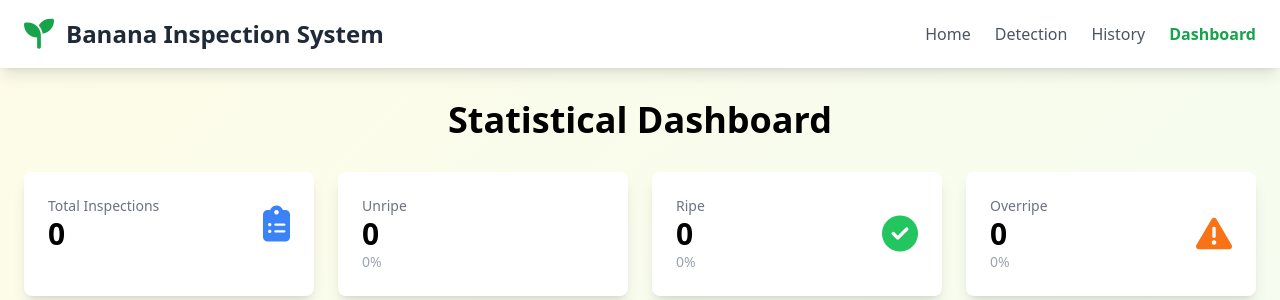
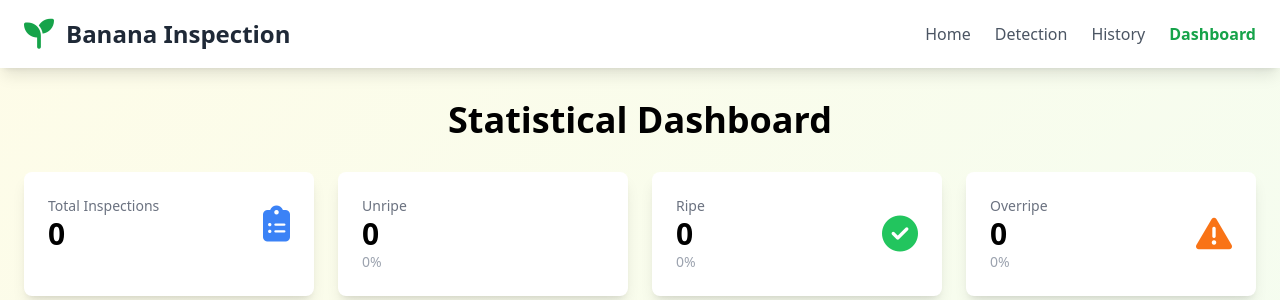
Before and after one commit to marjonvera2005-creator/banana_detection, a Flask app: page /dashboard in a window 1280 px wide. Shown: the top 300 px of the page. Run offline with Flask 3, Linux system fonts and the light colour scheme; parts of the project's set-up code (start-up, migrations or seed data) failed here and were passed over; some libraries are stand-ins or nearby versions.

Commit message:
Update dashboard.html

```diff
--- a/banana/templates/dashboard.html
+++ b/banana/templates/dashboard.html
@@ -10,13 +10,13 @@
 </head>
 <body class="bg-gradient-to-br from-yellow-50 to-green-50 min-h-screen">
     <nav class="bg-white shadow-lg">
-        <div class="container mx-auto px-6 py-4">
-            <div class="flex items-center justify-between">
-                <div class="flex items-center space-x-3">
-                    <i class="fas fa-seedling text-3xl text-green-600"></i>
-                    <span class="text-2xl font-bold text-gray-800">Banana Inspection System</span>
+        <div class="container mx-auto px-4 sm:px-6 py-4">
+            <div class="flex items-center justify-between flex-wrap">
+                <div class="flex items-center space-x-2 sm:space-x-3">
+                    <i class="fas fa-seedling text-2xl sm:text-3xl text-green-600"></i>
+                    <span class="text-lg sm:text-2xl font-bold text-gray-800">Banana Inspection</span>
                 </div>
-                <div class="flex space-x-6">
+                <div class="flex space-x-3 sm:space-x-6 text-sm sm:text-base mt-2 sm:mt-0">
                     <a href="/" class="text-gray-600 hover:text-green-600">Home</a>
                     <a href="/detect" class="text-gray-600 hover:text-green-600">Detection</a>
                     <a href="/history" class="text-gray-600 hover:text-green-600">History</a>
@@ -26,74 +26,74 @@
         </div>
     </nav>
 
-    <div class="container mx-auto px-6 py-8">
-        <h1 class="text-4xl font-bold text-center mb-8">Statistical Dashboard</h1>
+    <div class="container mx-auto px-4 sm:px-6 py-6 sm:py-8">
+        <h1 class="text-2xl sm:text-3xl md:text-4xl font-bold text-center mb-6 sm:mb-8">Statistical Dashboard</h1>
 
-        <div class="grid md:grid-cols-4 gap-6 mb-8">
-            <div class="bg-white rounded-lg shadow-lg p-6">
+        <div class="grid grid-cols-2 md:grid-cols-4 gap-3 sm:gap-4 md:gap-6 mb-6 sm:mb-8">
+            <div class="bg-white rounded-lg shadow-lg p-4 sm:p-6">
                 <div class="flex items-center justify-between">
                     <div>
-                        <p class="text-gray-500 text-sm">Total Inspections</p>
-                        <p class="text-3xl font-bold">{{ total }}</p>
+                        <p class="text-gray-500 text-xs sm:text-sm">Total Inspections</p>
+                        <p class="text-2xl sm:text-3xl font-bold">{{ total }}</p>
                     </div>
-                    <i class="fas fa-clipboard-list text-4xl text-blue-500"></i>
+                    <i class="fas fa-clipboard-list text-2xl sm:text-3xl md:text-4xl text-blue-500"></i>
                 </div>
             </div>
 
-            <div class="bg-white rounded-lg shadow-lg p-6">
+            <div class="bg-white rounded-lg shadow-lg p-4 sm:p-6">
                 <div class="flex items-center justify-between">
                     <div>
-                        <p class="text-gray-500 text-sm">Unripe</p>
-                        <p class="text-3xl font-bold">{{ stats.unripe }}</p>
-                        <p class="text-sm text-gray-400">{{ (stats.unripe / total * 100)|round(1) if total > 0 else 0 }}%</p>
+                        <p class="text-gray-500 text-xs sm:text-sm">Unripe</p>
+                        <p class="text-2xl sm:text-3xl font-bold">{{ stats.unripe }}</p>
+                        <p class="text-xs sm:text-sm text-gray-400">{{ (stats.unripe / total * 100)|round(1) if total > 0 else 0 }}%</p>
                     </div>
-                    <i class="fas fa-banana text-4xl text-yellow-500"></i>
+                    <i class="fas fa-banana text-2xl sm:text-3xl md:text-4xl text-yellow-500"></i>
                 </div>
             </div>
 
-            <div class="bg-white rounded-lg shadow-lg p-6">
+            <div class="bg-white rounded-lg shadow-lg p-4 sm:p-6">
                 <div class="flex items-center justify-between">
                     <div>
-                        <p class="text-gray-500 text-sm">Ripe</p>
-                        <p class="text-3xl font-bold">{{ stats.ripe }}</p>
-                        <p class="text-sm text-gray-400">{{ (stats.ripe / total * 100)|round(1) if total > 0 else 0 }}%</p>
+                        <p class="text-gray-500 text-xs sm:text-sm">Ripe</p>
+                        <p class="text-2xl sm:text-3xl font-bold">{{ stats.ripe }}</p>
+                        <p class="text-xs sm:text-sm text-gray-400">{{ (stats.ripe / total * 100)|round(1) if total > 0 else 0 }}%</p>
                     </div>
-                    <i class="fas fa-check-circle text-4xl text-green-500"></i>
+                    <i class="fas fa-check-circle text-2xl sm:text-3xl md:text-4xl text-green-500"></i>
                 </div>
             </div>
 
-            <div class="bg-white rounded-lg shadow-lg p-6">
+            <div class="bg-white rounded-lg shadow-lg p-4 sm:p-6">
                 <div class="flex items-center justify-between">
                     <div>
-                        <p class="text-gray-500 text-sm">Overripe</p>
-                        <p class="text-3xl font-bold">{{ stats.overripe }}</p>
-                        <p class="text-sm text-gray-400">{{ (stats.overripe / total * 100)|round(1) if total > 0 else 0 }}%</p>
+                        <p class="text-gray-500 text-xs sm:text-sm">Overripe</p>
+                        <p class="text-2xl sm:text-3xl font-bold">{{ stats.overripe }}</p>
+                        <p class="text-xs sm:text-sm text-gray-400">{{ (stats.overripe / total * 100)|round(1) if total > 0 else 0 }}%</p>
                     </div>
-                    <i class="fas fa-exclamation-triangle text-4xl text-orange-500"></i>
+                    <i class="fas fa-exclamation-triangle text-2xl sm:text-3xl md:text-4xl text-orange-500"></i>
                 </div>
             </div>
         </div>
 
-        <div class="grid md:grid-cols-2 gap-8">
-            <div class="bg-white rounded-lg shadow-lg p-6">
-                <h2 class="text-2xl font-bold mb-6">Distribution Chart</h2>
+        <div class="grid grid-cols-1 lg:grid-cols-2 gap-6 sm:gap-8">
+            <div class="bg-white rounded-lg shadow-lg p-4 sm:p-6">
+                <h2 class="text-lg sm:text-xl md:text-2xl font-bold mb-4 sm:mb-6">Distribution Chart</h2>
                 <canvas id="pieChart"></canvas>
             </div>
 
-            <div class="bg-white rounded-lg shadow-lg p-6">
-                <h2 class="text-2xl font-bold mb-6">Quality Overview</h2>
+            <div class="bg-white rounded-lg shadow-lg p-4 sm:p-6">
+                <h2 class="text-lg sm:text-xl md:text-2xl font-bold mb-4 sm:mb-6">Quality Overview</h2>
                 <canvas id="barChart"></canvas>
             </div>
         </div>
 
-        <div class="mt-8 bg-white rounded-lg shadow-lg p-6">
-            <h2 class="text-2xl font-bold mb-6">Rotten Bananas</h2>
-            <div class="flex items-center justify-between">
+        <div class="mt-6 sm:mt-8 bg-white rounded-lg shadow-lg p-4 sm:p-6">
+            <h2 class="text-lg sm:text-xl md:text-2xl font-bold mb-4 sm:mb-6">Rotten Bananas</h2>
+            <div class="flex items-center justify-between flex-wrap">
                 <div>
-                    <p class="text-5xl font-bold text-red-600">{{ stats.rotten }}</p>
-                    <p class="text-gray-500 mt-2">Defective items detected</p>
+                    <p class="text-3xl sm:text-4xl md:text-5xl font-bold text-red-600">{{ stats.rotten }}</p>
+                    <p class="text-sm sm:text-base text-gray-500 mt-2">Defective items detected</p>
                 </div>
-                <i class="fas fa-times-circle text-8xl text-red-500"></i>
+                <i class="fas fa-times-circle text-5xl sm:text-6xl md:text-8xl text-red-500 mt-4 lg:mt-0"></i>
             </div>
         </div>
     </div>
```
